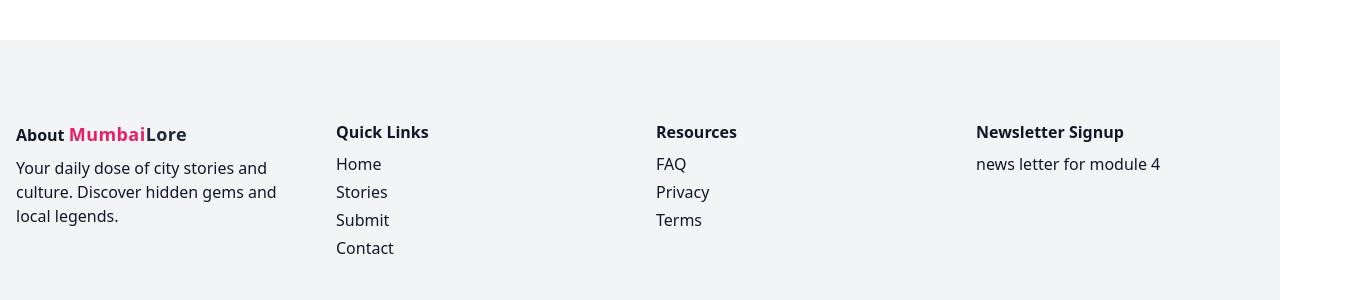
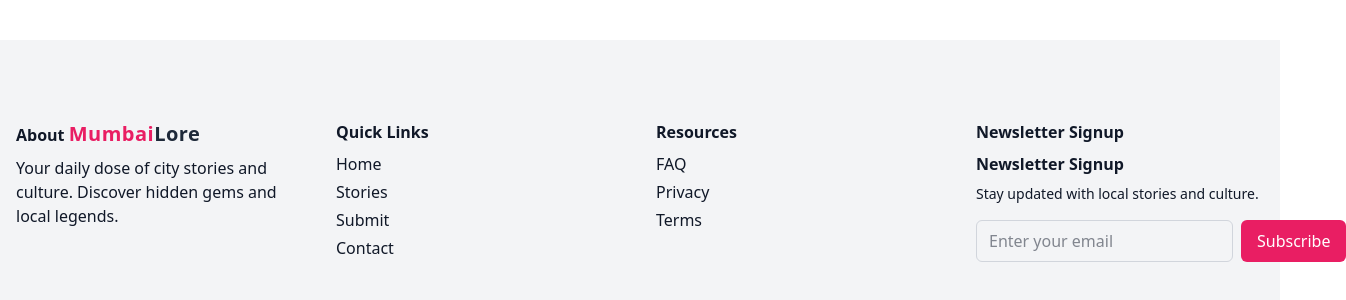
Before and after one commit to Abdullah801953/abdullah-khan-mumbailore-module-storygrid, a React (Vite) app: page /submit in a window 1280 px wide. Shown: the part 880-1180 px from the top of the page, 1346 px wide, since content can reach past the window. Built offline with nearby package versions, Linux system fonts and the light colour scheme.

Commit message:
Final commit1 for Story-Grid module

```diff
--- a/src/components/Footer.jsx
+++ b/src/components/Footer.jsx
@@ -1,5 +1,6 @@
 import React from 'react'
 import { Link } from 'react-router-dom'
+import Newsletter from './NewsLetter'
 
 const Footer = () => {
     return (
@@ -7,7 +8,7 @@ const Footer = () => {
             <div className="max-w-7xl mx-auto px-4 py-20 grid grid-cols-1 sm:grid-cols-2 md:grid-cols-4 gap-8">
                 {/* About */}
                 <div>
-                    <h3 className="font-semibold mb-2">About <a href="/" className="text-lg font-extrabold tracking-wide text-[#E91E63]">
+                    <h3 className="font-semibold mb-2">About <a href="/" className="text-xl font-extrabold tracking-wide text-[#E91E63]">
                         Mumbai<span className="text-gray-800">Lore</span>
                     </a></h3>
                     <p>Your daily dose of city stories and culture. Discover hidden gems and local legends.</p>
@@ -37,7 +38,7 @@ const Footer = () => {
                 {/* Newsletter Placeholder */}
                 <div>
                     <h3 className="font-semibold mb-2">Newsletter Signup</h3>
-                    <p>news letter for module 4</p>
+                    <Newsletter/>
                 </div>
             </div>
         </footer>
--- /dev/null
+++ b/src/components/NewsLetter.jsx
@@ -0,0 +1,28 @@
+import React from 'react';
+
+const Newsletter = () => {
+
+    return (
+        <div>
+            <h3 className="font-semibold mb-2">Newsletter Signup</h3>
+            <p className="text-sm mb-4">Stay updated with local stories and culture.</p>
+            <form className="flex flex-col sm:flex-row gap-2">
+                <input
+                    type="email"
+                    placeholder="Enter your email"
+                    required
+                    name='email'
+                    className="px-3 py-2 rounded-md border border-gray-300 focus:outline-none focus:ring-2 focus:ring-[#E91E63]"
+                />
+                <button
+                    type="submit"
+                    className="bg-[#E91E63] text-white px-4 py-2 rounded-md hover:bg-pink-600 transition"
+                >
+                    Subscribe
+                </button>
+            </form>
+        </div>
+    );
+};
+
+export default Newsletter;
```
Also changed, not shown: 1 other file (tests, documents, lock files or other folders).
